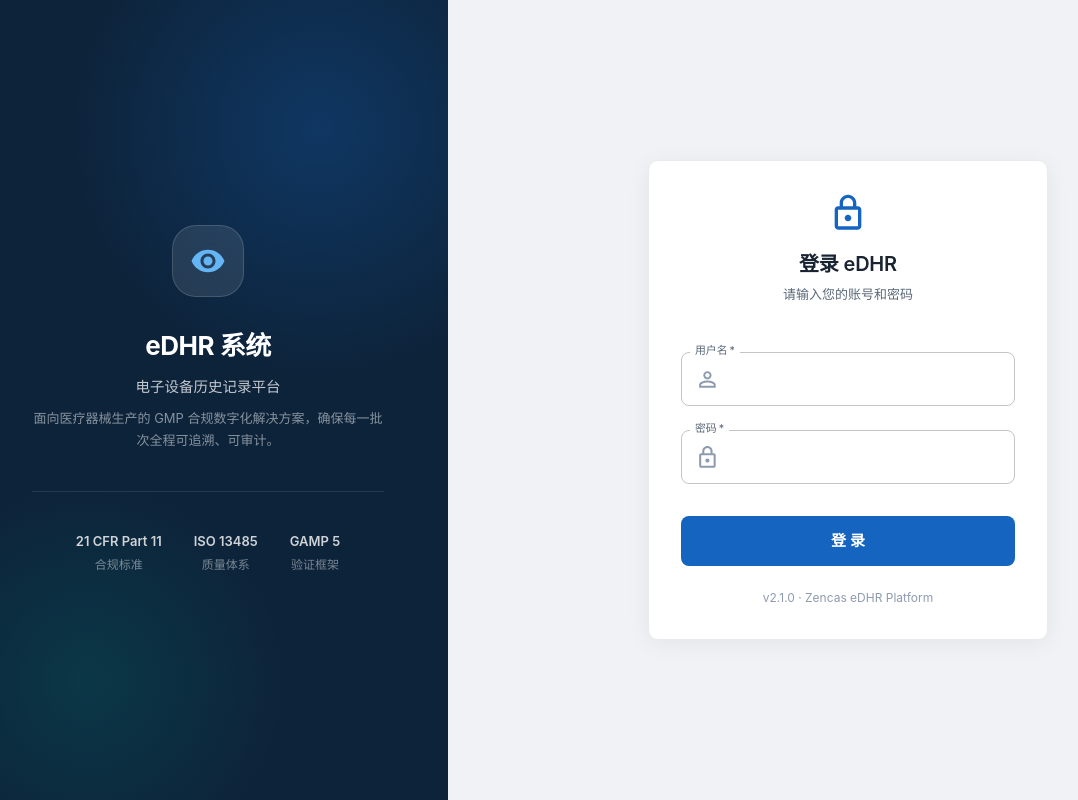
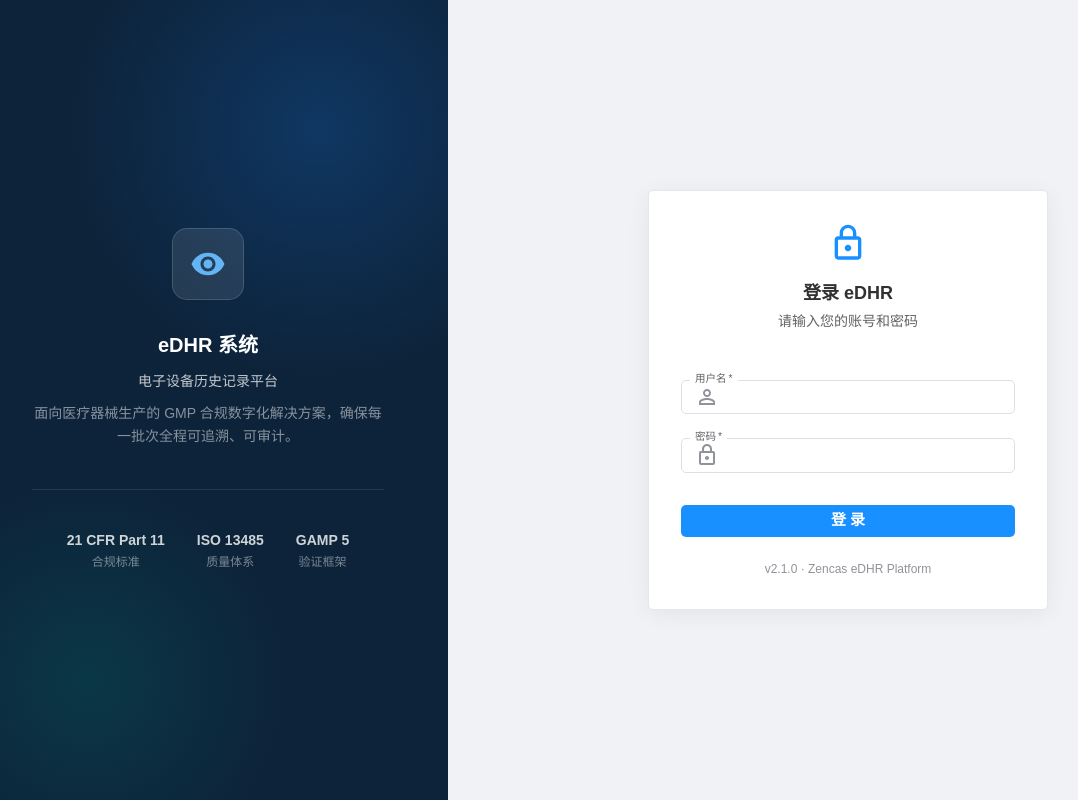
Before and after one commit to IvenYi/edhr-nexus-frontend, a React (Vite) app in the folder gmp-platform/frontend/: page /login in a window 1280 px wide. Shown: the whole page, without its empty margins (32-1110 px from the left). Built offline with nearby package versions, Linux system fonts and the light colour scheme.

Commit message:
feat: align frontend theme with vue admin plus

```diff
--- a/gmp-platform/frontend/src/App.tsx
+++ b/gmp-platform/frontend/src/App.tsx
@@ -15,106 +15,74 @@
   },
 });
 
-/**
- * eDHR Design System — Industrial-Grade Color Palette
- *
- * Primary  : #1565C0 (deep professional blue — trust, precision, authority)
- * Secondary: #00897B (teal green — compliance, approval, completion)
- * Success  : #2E7D32 (green — pass, effective, released)
- * Warning  : #F57F17 (amber — pending, attention needed)
- * Error    : #C62828 (red — rejected, terminated, invalid) — MUST be red, not orange
- * Info     : #0277BD (light blue — running, in-progress)
- */
 const theme = createTheme({
   palette: {
     primary: {
-      main: '#1565C0',
-      light: '#1E88E5',
-      dark: '#0D47A1',
-      contrastText: '#FFFFFF',
+      main: '#1890ff',
+      light: '#40a9ff',
+      dark: '#096dd9',
+      contrastText: '#ffffff',
     },
     secondary: {
-      main: '#00897B',
-      light: '#26A69A',
-      dark: '#00695C',
-      contrastText: '#FFFFFF',
+      main: '#41b584',
+      light: '#67c23a',
+      dark: '#2f8f68',
+      contrastText: '#ffffff',
     },
     success: {
-      main: '#2E7D32',
-      light: '#4CAF50',
-      dark: '#1B5E20',
-      contrastText: '#FFFFFF',
+      main: '#13ce66',
+      light: '#67c23a',
+      dark: '#0c9f4d',
+      contrastText: '#ffffff',
     },
     warning: {
-      main: '#F57F17',
-      light: '#FFB300',
-      dark: '#E65100',
-      contrastText: '#FFFFFF',
+      main: '#ffba00',
+      light: '#ffd666',
+      dark: '#d48806',
+      contrastText: '#ffffff',
     },
     error: {
-      main: '#C62828',
-      light: '#EF5350',
-      dark: '#B71C1C',
-      contrastText: '#FFFFFF',
+      main: '#ff4d4f',
+      light: '#ff7875',
+      dark: '#cf1322',
+      contrastText: '#ffffff',
     },
     info: {
-      main: '#0277BD',
-      light: '#03A9F4',
-      dark: '#01579B',
-      contrastText: '#FFFFFF',
+      main: '#909399',
+      light: '#c0c4cc',
+      dark: '#606266',
+      contrastText: '#ffffff',
     },
     background: {
-      default: '#F0F2F5',
-      paper: '#FFFFFF',
+      default: '#f6f8f9',
+      paper: '#ffffff',
     },
     text: {
-      primary: '#1A2332',
-      secondary: '#5A6878',
-      disabled: '#8E9BAF',
+      primary: '#303133',
+      secondary: '#606266',
+      disabled: '#909399',
     },
-    divider: '#E2E6EC',
+    divider: '#e4e7ed',
   },
   typography: {
-    fontFamily: "'Noto Sans SC', 'Inter', 'Roboto', -apple-system, sans-serif",
-    fontSize: 14.5,
-    h4: {
-      fontSize: 26,
-      fontWeight: 700,
-      letterSpacing: '-0.02em',
-      lineHeight: 1.3,
-    },
-    h5: {
-      fontSize: 20,
-      fontWeight: 600,
-      letterSpacing: '-0.01em',
-      lineHeight: 1.35,
-    },
-    h6: {
-      fontSize: 16.5,
-      fontWeight: 600,
-      lineHeight: 1.4,
-    },
-    body1: {
-      fontSize: 14.5,
-      lineHeight: 1.6,
-    },
-    body2: {
-      fontSize: 13,
-      lineHeight: 1.5,
-    },
-    caption: {
-      fontSize: 12,
-      lineHeight: 1.4,
-    },
+    fontFamily: "'PingFang SC', Arial, 'Microsoft YaHei', sans-serif",
+    fontSize: 14,
+    h4: { fontSize: 20, fontWeight: 700, lineHeight: 1.3 },
+    h5: { fontSize: 18, fontWeight: 600, lineHeight: 1.35 },
+    h6: { fontSize: 16, fontWeight: 600, lineHeight: 1.4 },
+    body1: { fontSize: 14, lineHeight: 1.5 },
+    body2: { fontSize: 14, lineHeight: 1.5 },
+    caption: { fontSize: 12, lineHeight: 1.4 },
   },
   shape: {
-    borderRadius: 8,
+    borderRadius: 5,
   },
   components: {
     MuiCssBaseline: {
       styleOverrides: {
         body: {
-          backgroundColor: '#F0F2F5',
+          backgroundColor: '#f6f8f9',
+          color: '#515a6e',
           WebkitFontSmoothing: 'antialiased',
           MozOsxFontSmoothing: 'grayscale',
         },
@@ -123,34 +91,46 @@
     MuiButton: {
       styleOverrides: {
         root: {
+          height: 32,
+          padding: '8px 15px',
+          borderRadius: 5,
           textTransform: 'none',
+          fontSize: 14,
           fontWeight: 500,
-          borderRadius: 8,
+          transition: 'all 0.1s ease',
         },
         contained: {
           boxShadow: 'none',
-          '&:hover': {
-            boxShadow: '0 1px 3px rgba(0,0,0,0.12)',
-          },
+          '&:hover': { boxShadow: 'none' },
         },
       },
     },
     MuiCard: {
       styleOverrides: {
         root: {
-          borderRadius: 10,
-          boxShadow: '0 1px 3px rgba(0,0,0,0.06), 0 1px 2px rgba(0,0,0,0.04)',
-          border: '1px solid #E8ECF0',
+          borderRadius: 5,
+          boxShadow: 'none',
+          border: '1px solid #e4e7ed',
+          backgroundImage: 'none',
+          overflow: 'hidden',
+        },
+      },
+    },
+    MuiCardContent: {
+      styleOverrides: {
+        root: {
+          padding: 20,
+          '&:last-child': { paddingBottom: 20 },
         },
       },
     },
     MuiAppBar: {
       styleOverrides: {
         root: {
-          backgroundColor: '#FFFFFF',
-          color: '#1A2332',
-          boxShadow: 'none',
-          borderBottom: '1px solid #E2E6EC',
+          backgroundColor: '#ffffff',
+          color: '#303133',
+          boxShadow: '0 1px 4px rgba(0, 21, 41, 0.08)',
+          borderBottom: 'none',
         },
       },
     },
@@ -158,11 +138,13 @@
       styleOverrides: {
         root: {
           '& .MuiTableCell-head': {
+            height: 63,
+            padding: '8px 16px',
             fontWeight: 600,
-            fontSize: 13,
-            color: '#5A6878',
-            backgroundColor: '#F8FAFB',
-            borderBottom: '2px solid #E2E6EC',
+            fontSize: 14,
+            color: '#909399',
+            backgroundColor: '#f5f7fa',
+            borderBottom: '1px solid #ebeef5',
             whiteSpace: 'nowrap',
           },
         },
@@ -171,48 +153,53 @@
     MuiTableCell: {
       styleOverrides: {
         root: {
-          borderBottom: '1px solid #EEF0F3',
-          padding: '10px 16px',
+          padding: '8px 16px',
+          color: '#606266',
+          borderBottom: '1px solid #ebeef5',
+          fontSize: 14,
         },
       },
     },
     MuiTableRow: {
       styleOverrides: {
         root: {
-          '&:nth-of-type(even)': {
-            backgroundColor: '#FAFBFC',
-          },
-          '&:hover': {
-            backgroundColor: '#F0F4F8 !important',
-          },
-          '&.MuiTableRow-head': {
-            '&:nth-of-type(even)': {
-              backgroundColor: 'transparent',
-            },
-          },
+          height: 72,
+          '&:hover': { backgroundColor: '#f6f8f9' },
         },
       },
     },
     MuiChip: {
       styleOverrides: {
         root: {
+          height: 24,
+          borderRadius: 5,
+          fontSize: 12,
           fontWeight: 500,
-          fontSize: 12,
         },
       },
     },
     MuiDialog: {
       styleOverrides: {
         paper: {
-          borderRadius: 12,
+          borderRadius: 5,
+          boxShadow: '0 1px 4px rgba(0, 21, 41, 0.08)',
         },
       },
     },
     MuiTextField: {
       styleOverrides: {
         root: {
-          '& .MuiOutlinedInput-root': {
-            borderRadius: 8,
+          '& .MuiInputBase-root': {
+            minHeight: 32,
+            borderRadius: 5,
+            backgroundColor: '#ffffff',
+          },
+          '& .MuiOutlinedInput-input': {
+            padding: '7px 11px',
+            fontSize: 14,
+          },
+          '& .MuiOutlinedInput-notchedOutline': {
+            borderColor: '#dcdfe6',
           },
         },
       },
@@ -221,7 +208,17 @@
       styleOverrides: {
         ul: {
           '& .MuiPaginationItem-root': {
-            borderRadius: 6,
+            width: 32,
+            height: 32,
+            margin: '0 4px',
+            borderRadius: 2,
+            color: '#303133',
+            backgroundColor: '#f0f2f5',
+            '&.Mui-selected': {
+              backgroundColor: '#1890ff',
+              color: '#ffffff',
+              fontWeight: 700,
+            },
           },
         },
       },
--- a/gmp-platform/frontend/src/index.css
+++ b/gmp-platform/frontend/src/index.css
@@ -14,16 +14,16 @@
 }
 
 body {
-  font-family: 'Noto Sans SC', 'Inter', 'Roboto', -apple-system, sans-serif;
-  background-color: #F0F2F5;
-  color: #1A2332;
+  font-family: 'PingFang SC', Arial, 'Microsoft YaHei', sans-serif;
+  background-color: #f6f8f9;
+  color: #515a6e;
+  font-size: 14px;
 }
 
 #root {
   min-height: 100vh;
 }
 
-/* Animation utilities */
 @keyframes fadeIn {
   from { opacity: 0; }
   to { opacity: 1; }
@@ -32,7 +32,7 @@
 @keyframes slideUp {
   from {
     opacity: 0;
-    transform: translateY(8px);
+    transform: translateY(6px);
   }
   to {
     opacity: 1;
@@ -40,22 +40,14 @@
   }
 }
 
-@keyframes shimmer {
-  0% { background-position: -200% 0; }
-  100% { background-position: 200% 0; }
-}
-
 .animate-fade-in {
-  animation: fadeIn 0.3s ease-out;
+  animation: fadeIn 0.2s ease-out;
 }
 
 .animate-slide-up {
-  animation: slideUp 0.35s ease-out;
+  animation: slideUp 0.25s ease-out;
 }
 
-/* ============================================
-   Scrollbar styling (Webkit)
-   ============================================ */
 ::-webkit-scrollbar {
   width: 6px;
   height: 6px;
@@ -66,10 +58,10 @@
 }
 
 ::-webkit-scrollbar-thumb {
-  background-color: #C4CDD5;
+  background-color: #c0c4cc;
   border-radius: 3px;
 }
 
 ::-webkit-scrollbar-thumb:hover {
-  background-color: #A0AAB4;
+  background-color: #909399;
 }
```
Also changed, not shown: gmp-platform/frontend/scripts/verify-vue-admin-style.mjs (added, +38 -0 lines).
